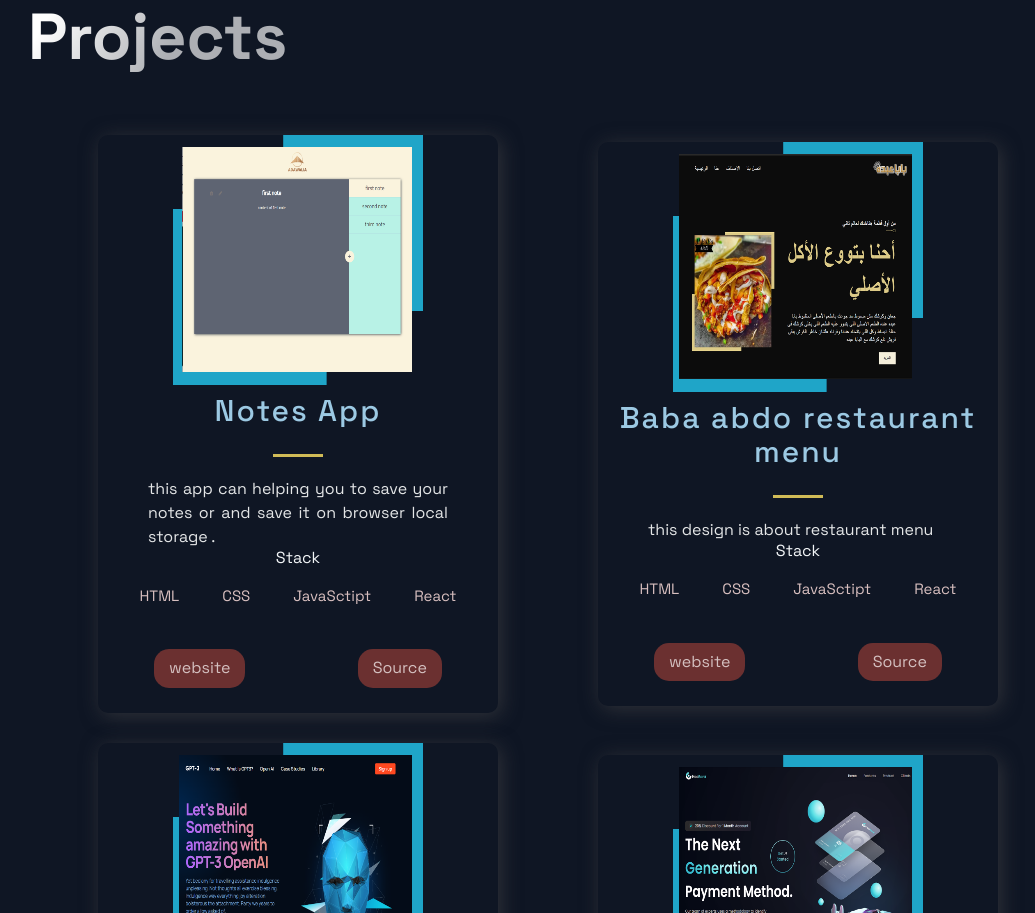
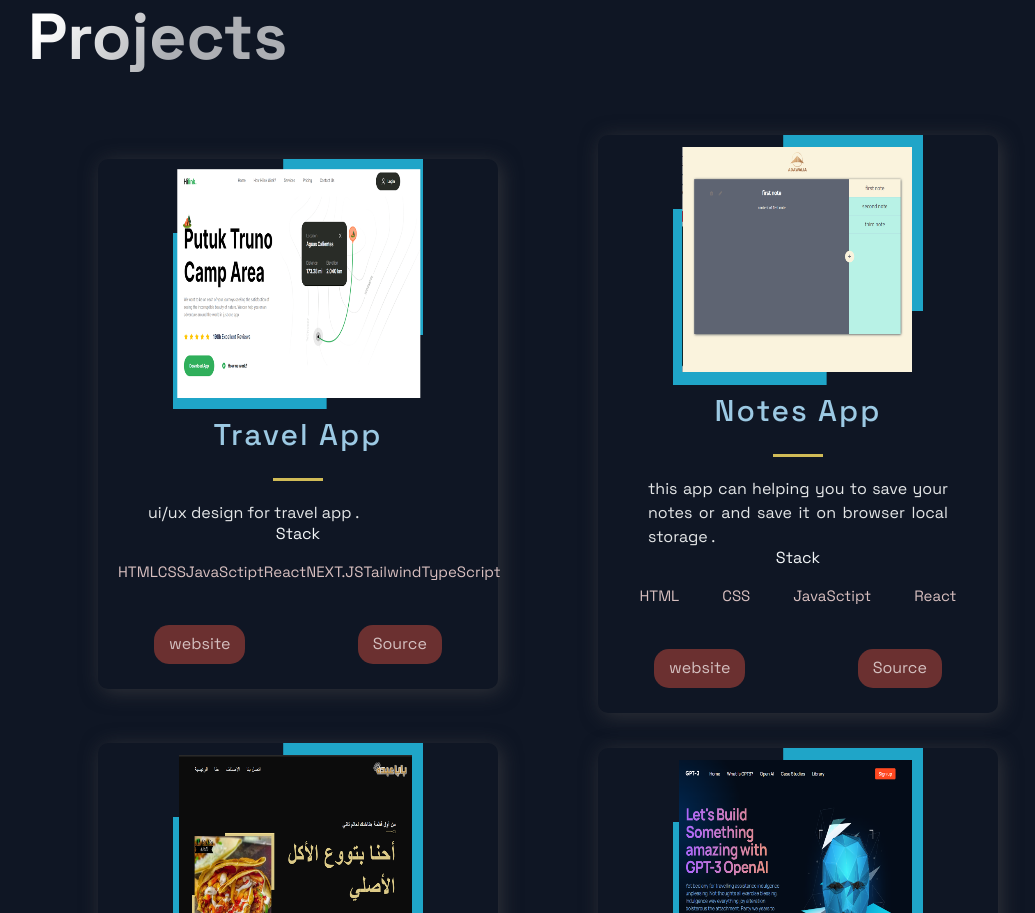
Before and after one commit to ahmedzehry55/AZ-portpholio, a Next.js app: page / in a window 1280 px wide. Shown: the part 700-1613 px from the top of the page, without its empty margins (92-1127 px from the left). Built offline with nearby package versions, Linux system fonts and the light colour scheme.

Commit message:
travelapp

```diff
--- a/src/constants/constants.js
+++ b/src/constants/constants.js
@@ -1,6 +1,15 @@
 import { DiFirebase, DiReact, DiZend } from 'react-icons/di';
 
 export const projects = [
+  {
+    title: 'Travel App',
+    description: "ui/ux design for travel app .",
+      image: '/travelapp.png',
+      tags: ['HTML', 'CSS','JavaSctipt' ,'React' ,'NEXT.JS','Tailwind','TypeScript'],
+    source: 'https://github.com/ahmedzehry55/travelapp',
+    visit: 'https://travelapp-tau.vercel.app/',
+    id: 0,
+  },
   {
     title: 'Notes App',
     description: "this app can helping you to save your notes or and save it on browser local storage .",
@@ -8,7 +17,7 @@ export const projects = [
       tags: ['HTML', 'CSS','JavaSctipt' ,'React'],
     source: 'https://github.com/ahmedzehry55/notesApp',
     visit: 'https://ahmedzehry55.github.io/notesApp/',
-    id: 0,
+    id: 1,
   },
   {
     title: 'Baba abdo restaurant menu',
@@ -17,7 +26,7 @@ export const projects = [
     tags: ['HTML', 'CSS','JavaSctipt' ,'React'],
     source: 'https://github.com/ahmedzehry55/babaAbdo',
     visit: 'https://ahmedzehry55.github.io/babaAbdo/',
-    id: 1,
+    id: 2,
   },
   {
     title: 'GPT-3',
@@ -26,7 +35,7 @@ export const projects = [
       tags: ['HTML', 'CSS','JavaSctipt' ,'React'],
     source: 'https://github.com/ahmedzehry55/gpt3',
     visit: 'https://ahmedzehry55.github.io/gpt3/',
-    id: 2,
+    id: 3,
   },
   {
     title: 'Hoo Bank',
@@ -35,7 +44,7 @@ export const projects = [
     tags: ['HTML', 'CSS','JavaSctipt' ,'React'],
     source: 'https://github.com/ahmedzehry55/AZ_hoobank',
     visit: 'https://ahmedzehry55.github.io/AZ_hoobank/',
-    id: 3,
+    id: 4,
   },
 ];
 
```
Also changed, not shown: public/travelapp.png (added).
